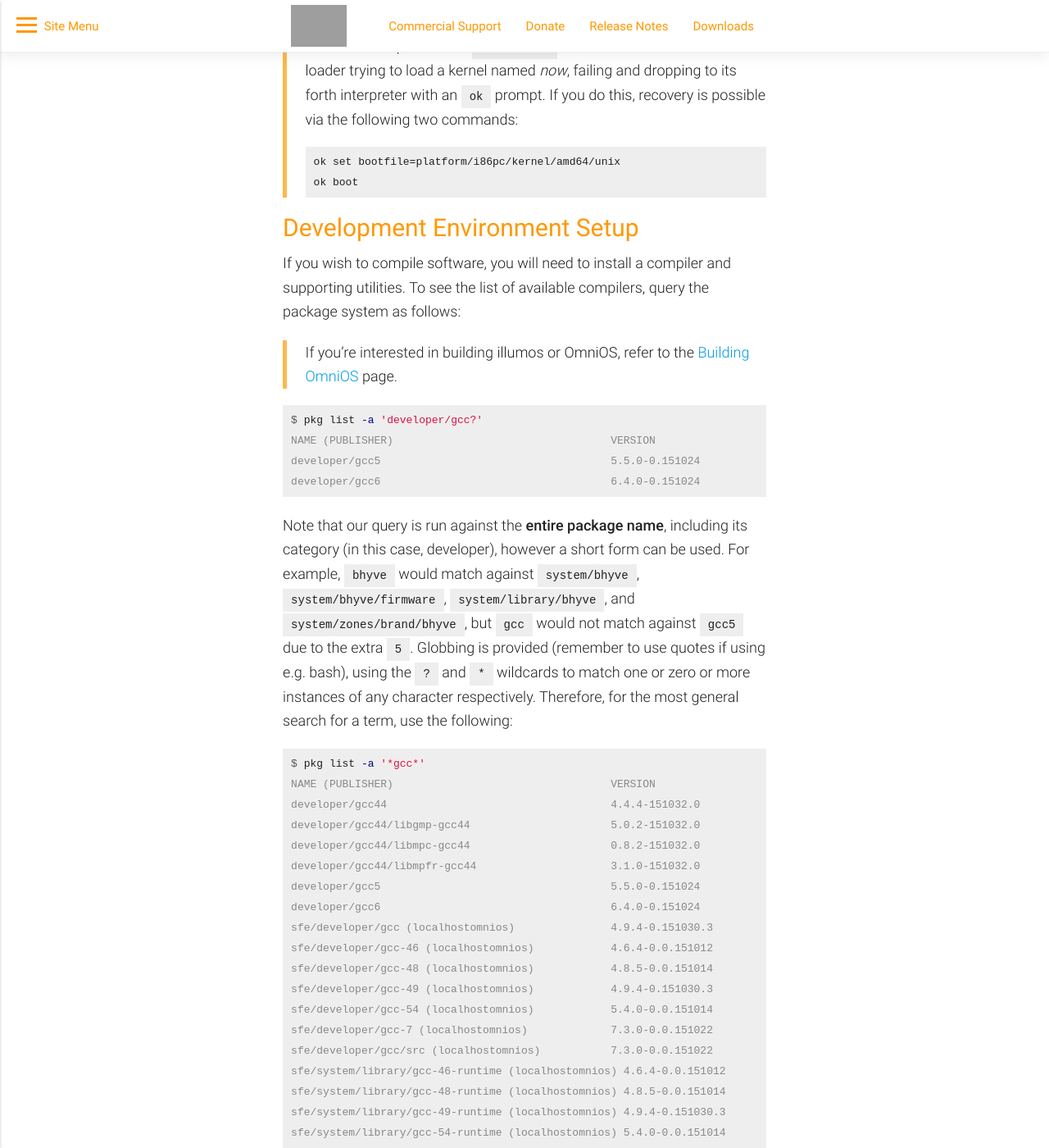
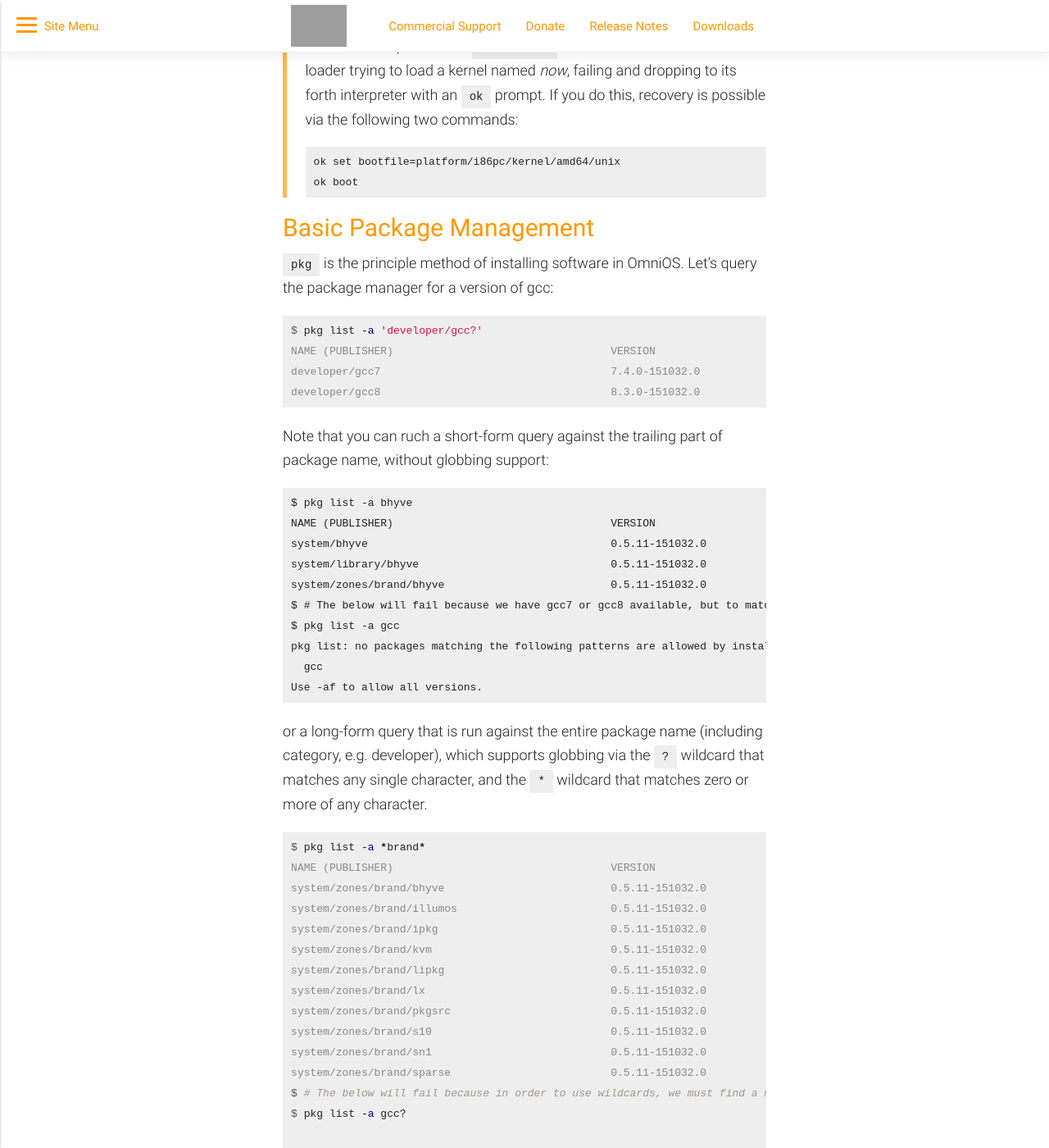
Before and after one commit to omniosorg/omniosorg.github.io, a Jekyll site: the page built from _docs/info/getstarted.md, in a window 1280 px wide and 1400 px high, scrolled down 1393 px. Shown: the whole window at 82% size. Built offline with Jekyll 4.4.1, drawn with Linux system fonts in a browser that asks for light colours; comment, search, counter and statistics services are not loaded; some of the changed text lies outside the part shown; grey boxes are pictures that could not be loaded.

Commit message:
General Refactor
Hope this has addressed the comments in the original PR, please let me know if any further changes would be desirable.

````diff
--- a/_docs/info/getstarted.md
+++ b/_docs/info/getstarted.md
@@ -76,58 +76,117 @@
 ok boot
 ```
 
+## Basic Package Management
+
+`pkg` is the principle method of installing software in OmniOS.
+Let's query the package manager for a version of gcc:
+
+```terminal
+$ pkg list -a 'developer/gcc?'
+NAME (PUBLISHER)                                  VERSION                    IFO
+developer/gcc7                                    7.4.0-151032.0             ---
+developer/gcc8                                    8.3.0-151032.0             ---
+```
+
+Note that you can ruch a short-form query against the trailing part of package
+name, without globbing support:
+```
+$ pkg list -a bhyve
+NAME (PUBLISHER)                                  VERSION                    IFO
+system/bhyve                                      0.5.11-151032.0            ---
+system/library/bhyve                              0.5.11-151032.0            i--
+system/zones/brand/bhyve                          0.5.11-151032.0            ---
+$ # The below will fail because we have gcc7 or gcc8 available, but to match any version of gcc we must use wildcards
+$ pkg list -a gcc
+pkg list: no packages matching the following patterns are allowed by installed incorporations, or image variants that are known or installed
+  gcc
+Use -af to allow all versions.
+```
+
+or a long-form query that is run against the entire package name (including
+category, e.g. developer), which supports globbing via the `?` wildcard that
+matches any single character, and the `*` wildcard that matches zero or more
+of any character.
+
+```terminal
+$ pkg list -a *brand*
+NAME (PUBLISHER)                                  VERSION                    IFO
+system/zones/brand/bhyve                          0.5.11-151032.0            ---
+system/zones/brand/illumos                        0.5.11-151032.0            ---
+system/zones/brand/ipkg                           0.5.11-151032.0            i--
+system/zones/brand/kvm                            0.5.11-151032.0            ---
+system/zones/brand/lipkg                          0.5.11-151032.0            i--
+system/zones/brand/lx                             0.5.11-151032.0            ---
+system/zones/brand/pkgsrc                         0.5.11-151032.0            ---
+system/zones/brand/s10                            0.5.11-151032.0            ---
+system/zones/brand/sn1                            0.5.11-151032.0            ---
+system/zones/brand/sparse                         0.5.11-151032.0            ---
+$ # The below will fail because in order to use wildcards, we must find a match against the *full* package name
+$ pkg list -a gcc?
+
+pkg list: no packages matching the following patterns are allowed by installed incorporations, or image variants that are known or installed
+  gcc?
+Use -af to allow all versions
+$ # This is better
+$ pkg list -a *gcc?
+NAME (PUBLISHER)                                  VERSION                    IFO
+developer/gcc7                                    7.4.0-151032.0             ---
+developer/gcc8                                    8.3.0-151032.0             ---
+$ # This will also work in this case
+$ pkg list -a */gcc?
+NAME (PUBLISHER)                                  VERSION                    IFO
+developer/gcc7                                    7.4.0-151032.0             ---
+developer/gcc8
+$ # For the same results as the short form above
+$ pkg list -a  */bhyve
+NAME (PUBLISHER)                                  VERSION                    IFO
+system/bhyve                                      0.5.11-151032.0            ---
+system/library/bhyve                              0.5.11-151032.0            i--
+system/zones/brand/bhyve                          0.5.11-151032.0            ---
+$ # The most general search we can pefrorm. Note the differences with the search directly above, 'bhyve' can appear anywhere in the name
+$ pkg list -a *bhyve*
+NAME (PUBLISHER)                                  VERSION                    IFO
+system/bhyve                                      0.5.11-151032.0            ---
+system/bhyve/firmware                             20190904-151032.0          ---
+system/bhyve/tests                                0.5.11-151032.0            ---
+system/library/bhyve                              0.5.11-151032.0            i--
+system/zones/brand/bhyve                          0.5.11-151032.0            ---
+
+```
+
 ## Development Environment Setup
 
-If you wish to compile software, you will need to install a compiler and
-supporting utilities. To see the list of available compilers, query the
-package system as follows:
+If you wish to compile software, you will need to install a
+compiler and supporting utilities.
 
 > If you're interested in building illumos or OmniOS, refer to
 > the [Building OmniOS](/dev/build_instructions.html) page.
 
+To see the list of available compilers, query the package system
+as above:
+
 ```terminal
 $ pkg list -a 'developer/gcc?'
 NAME (PUBLISHER)                                  VERSION                    IFO
-developer/gcc5                                    5.5.0-0.151024             ---
-developer/gcc6                                    6.4.0-0.151024             ---
+developer/gcc7                                    7.4.0-151032.0             ---
+developer/gcc8                                    8.3.0-151032.0             ---
 ```
 
-Note that our query is run against the **entire package name**, including its category (in this case, developer), however a short form can be used. For example, `bhyve` would match against `system/bhyve`, `system/bhyve/firmware`, `system/library/bhyve`, and `system/zones/brand/bhyve`, but `gcc` would not match against `gcc5` due to the extra `5`. Globbing is provided (remember to use quotes if using e.g. bash), using the `?` and `*`  wildcards to match one or zero or more instances of any character respectively. Therefore, for the most general search for a term, use the following:
+You then have two choices:
+- to use the `build-essential` meta-package, available
+from OmniOS r151026 onwards, which will  install the latest compiler version
+along with other packages generally required for a development environment:
+```terminal
+$ pfexec pkg install build-essential
+```
+- or to install a desired compiler/version along with the `system/header` package:
 
 ```terminal
-$ pkg list -a '*gcc*'
-NAME (PUBLISHER)                                  VERSION                    IFO
-developer/gcc44                                   4.4.4-151032.0             ---
-developer/gcc44/libgmp-gcc44                      5.0.2-151032.0             ---
-developer/gcc44/libmpc-gcc44                      0.8.2-151032.0             ---
-developer/gcc44/libmpfr-gcc44                     3.1.0-151032.0             ---
-developer/gcc5                                    5.5.0-0.151024             ---
-developer/gcc6                                    6.4.0-0.151024             ---
-sfe/developer/gcc (localhostomnios)               4.9.4-0.151030.3           ---
-sfe/developer/gcc-46 (localhostomnios)            4.6.4-0.0.151012           ---
-sfe/developer/gcc-48 (localhostomnios)            4.8.5-0.0.151014           ---
-sfe/developer/gcc-49 (localhostomnios)            4.9.4-0.151030.3           ---
-sfe/developer/gcc-54 (localhostomnios)            5.4.0-0.0.151014           ---
-sfe/developer/gcc-7 (localhostomnios)             7.3.0-0.0.151022           ---
-sfe/developer/gcc/src (localhostomnios)           7.3.0-0.0.151022           ---
-sfe/system/library/gcc-46-runtime (localhostomnios) 4.6.4-0.0.151012           ---
-sfe/system/library/gcc-48-runtime (localhostomnios) 4.8.5-0.0.151014           ---
-sfe/system/library/gcc-49-runtime (localhostomnios) 4.9.4-0.151030.3           ---
-sfe/system/library/gcc-54-runtime (localhostomnios) 5.4.0-0.0.151014           ---
-sfe/system/library/gcc-7-runtime (localhostomnios) 7.3.0-0.0.151022           ---
-sfe/system/library/gcc-runtime (localhostomnios)  4.9.4-0.151030.3           ---
-system/library/gcc-runtime                        8-151032.0                 i--
+$ pfexec pkg install developer/gcc8 system/header
 ```
 
-
-We can then install the desired version along with the `system/header` package:
-
-```terminal
-$ pfexec pkg install developer/gcc6 system/header
-```
-
-This will give you enough to build simple software but you may also want to
-install the following packages to provide additional utilities.
+This second option would give you enough to build simple software but you may also
+want to install the following packages to provide additional utilities.
 
 ```terminal
 $ pfexec pkg install \
@@ -139,10 +198,6 @@
 	developer/object-file \
 	developer/parser/bison
 ```
-
-> From OmniOS r151026 onwards, a `build-essential` meta-package will be
-> available to install the latest compiler version along with other packages
-> generally required for a development environment.
 
 If you install multiple versions of `gcc`, then you can switch the links in
 `/usr/bin` between versions by changing the pkg system mediator. Alternatively
````
